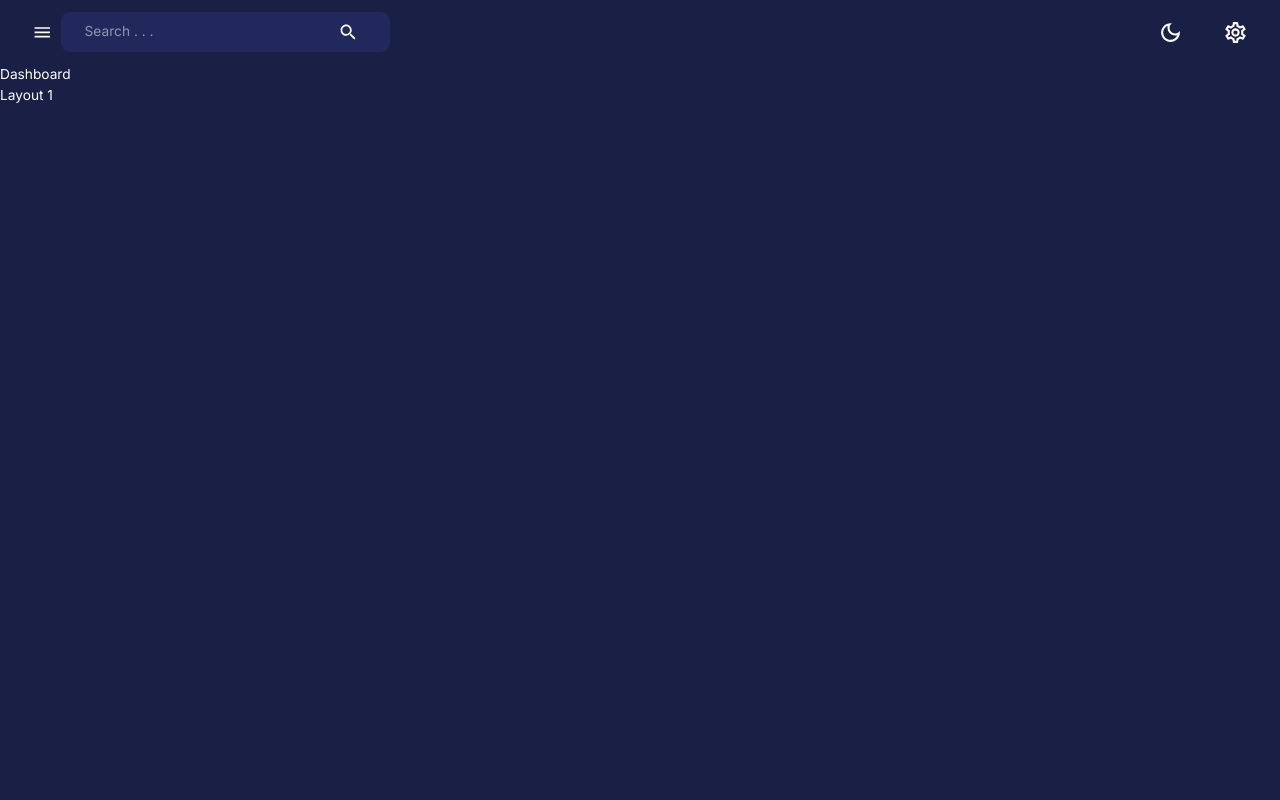
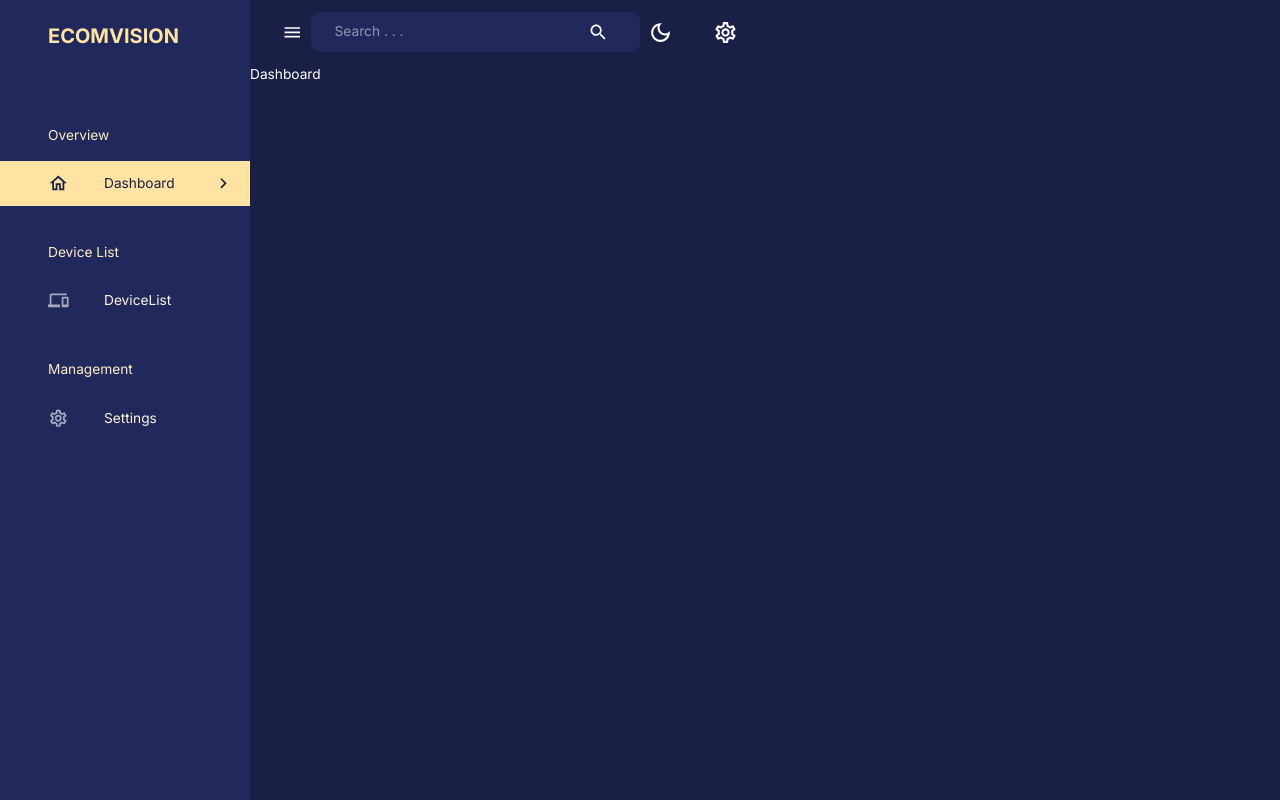
Before and after one commit to Hindrarta/power-meter-reactjs, a React (Create React App) app: page /dashboard in a window 1280 px wide. Built offline with nearby package versions, Linux system fonts and the light colour scheme.

Commit message:
create sidebar template

```diff
--- a/src/components/Navbar.jsx
+++ b/src/components/Navbar.jsx
@@ -19,7 +19,7 @@ import {
 } from "@mui/material";
 import profileImage from "assets/profile.jpeg";
 
-const Navbar = () => {
+const Navbar = ({ isSidebarOpen, setIsSidebarOpen }) => {
     const dispatch = useDispatch();
     const theme = useTheme();
     return (
@@ -34,7 +34,7 @@ const Navbar = () => {
                 {/* LEFT SIDE */}
                 <FlexBetween>
                     <IconButton
-                        onClick={() => console.log("Open/Close Sidebar")}
+                        onClick={() => setIsSidebarOpen(!isSidebarOpen)}
                     >
                         <MenuIcon />
                     </IconButton>
--- /dev/null
+++ b/src/components/Sidebar.jsx
@@ -0,0 +1,168 @@
+import React from "react";
+import {
+    Box,
+    Divider,
+    Drawer,
+    IconButton,
+    List,
+    ListItem,
+    ListItemButton,
+    ListItemIcon,
+    ListItemText,
+    Typography,
+    useTheme,
+} from "@mui/material";
+import {
+    SettingsOutlined,
+    ChevronLeftOutlined,
+    ChevronLeft,
+    HomeOutlined,
+    DevicesOutlined,
+    Groups2Outlined,
+    ReceiptLongOutlined,
+    PublicOutlined,
+    PointOfSaleOutlined,
+    TodayOutlined,
+    CalendarMonthOutlined,
+    AdminPanelSettingsOutlined,
+    TrendingUpOutlined,
+    PieChartOutlined,
+    ChevronRightOutlined,
+} from "@mui/icons-material";
+import { useEffect, useState } from "react";
+import { useLocation, useNavigate } from "react-router-dom";
+import FlexBetween from "./FlexBetween";
+import profileImage from "assets/profile.jpeg";
+
+const navItems = [
+    { text: "Overview", icon: null },
+    { text: "Dashboard", icon: <HomeOutlined /> },
+    { text: "Device List", icon: null },
+    { text: "DeviceList", icon: <DevicesOutlined /> },
+    { text: "Management", icon: null },
+    { text: "Settings", icon: <SettingsOutlined /> },
+];
+
+const Sidebar = ({
+    drawerWidth,
+    isNonMobile,
+    isSidebarOpen,
+    setIsSidebarOpen,
+}) => {
+    const { pathname } = useLocation();
+    const [active, setActive] = useState("");
+    const navigate = useNavigate();
+    const theme = useTheme();
+
+    useEffect(() => {
+        setActive(pathname.substring(1));
+    }, [pathname]);
+
+    return (
+        <Box component="nav">
+            {isSidebarOpen && (
+                <Drawer
+                    open={isSidebarOpen}
+                    onClose={() => setIsSidebarOpen(false)}
+                    variant="persistent"
+                    anchor="left"
+                    sx={{
+                        width: drawerWidth,
+                        "& .MuiDrawer-paper": {
+                            color: theme.palette.secondary[200],
+                            backgroundColor: theme.palette.background.alt,
+                            boxSizing: "border-box",
+                            borderWidth: isNonMobile ? 0 : "2px",
+                            width: drawerWidth,
+                        },
+                    }}
+                >
+                    <Box width="100%">
+                        <Box m="1.5rem 2rem 2rem 3rem">
+                            <FlexBetween color={theme.palette.secondary.main}>
+                                <Box
+                                    display="flex"
+                                    alignItems="center"
+                                    gap="0.5rem"
+                                >
+                                    <Typography variant="h4" fontWeight="bold">
+                                        ECOMVISION
+                                    </Typography>
+                                </Box>
+                                {!isNonMobile && (
+                                    <IconButton
+                                        onClick={() =>
+                                            setIsSidebarOpen(!isSidebarOpen)
+                                        }
+                                    >
+                                        <ChevronLeft />
+                                    </IconButton>
+                                )}
+                            </FlexBetween>
+                        </Box>
+                        <List>
+                            {navItems.map(({ text, icon }) => {
+                                if (!icon) {
+                                    return (
+                                        <Typography
+                                            key={text}
+                                            sx={{ m: "2.25rem 0 1rem 3rem" }}
+                                        >
+                                            {text}
+                                        </Typography>
+                                    );
+                                }
+                                const lcText = text.toLowerCase();
+                                return (
+                                    <ListItem key={text} disablePadding>
+                                        <ListItemButton
+                                            onClick={() => {
+                                                navigate(`/${lcText}`);
+                                                setActive(lcText);
+                                            }}
+                                            sx={{
+                                                backgroundColor:
+                                                    active === lcText
+                                                        ? theme.palette
+                                                              .secondary[300]
+                                                        : "transparent",
+                                                color:
+                                                    active === lcText
+                                                        ? theme.palette
+                                                              .primary[600]
+                                                        : theme.palette
+                                                              .secondary[100],
+                                            }}
+                                        >
+                                            <ListItemIcon
+                                                sx={{
+                                                    ml: "2rem",
+                                                    color:
+                                                        active === lcText
+                                                            ? theme.palette
+                                                                  .primary[600]
+                                                            : theme.palette
+                                                                  .primary[200],
+                                                }}
+                                            >
+                                                {icon}
+                                            </ListItemIcon>
+                                            <ListItemText primary={text} />
+                                            {active === lcText && (
+                                                <ChevronRightOutlined
+                                                    sx={{ ml: "auto" }}
+                                                />
+                                            )}
+                                        </ListItemButton>
+                                    </ListItem>
+                                );
+                            })}
+                        </List>
+                    </Box>
+                </Drawer>
+            )}
+        </Box>
+    );
+};
+
+export default Sidebar;
--- a/src/scenes/dashboard/layout/index.jsx
+++ b/src/scenes/dashboard/layout/index.jsx
@@ -3,15 +3,30 @@ import { Box, useMediaQuery } from "@mui/material";
 import { Outlet } from "react-router-dom";
 import { useSelector } from "react-redux";
 import Navbar from "components/Navbar";
+import Sidebar from "components/Sidebar";
 
 const Layout = () => {
+    const isNonMobile = useMediaQuery("(min-width:600px)");
+    const [isSidebarOpen, setIsSidebarOpen] = useState(true);
     return (
-        <Box width="100%" height="100%">
+        <Box
+            width="100%"
+            height="100%"
+            display={isNonMobile ? "flex" : "block"}
+        >
+            <Sidebar
+                isNonMobile={isNonMobile}
+                drawerWidth="250px"
+                isSidebarOpen={isSidebarOpen}
+                setIsSidebarOpen={setIsSidebarOpen}
+            />
             <Box>
-                <Navbar />
+                <Navbar
+                    isSidebarOpen={isSidebarOpen}
+                    setIsSidebarOpen={setIsSidebarOpen}
+                />
                 <Outlet />
             </Box>
-            <div>Layout 1</div>
         </Box>
     );
 };
```
